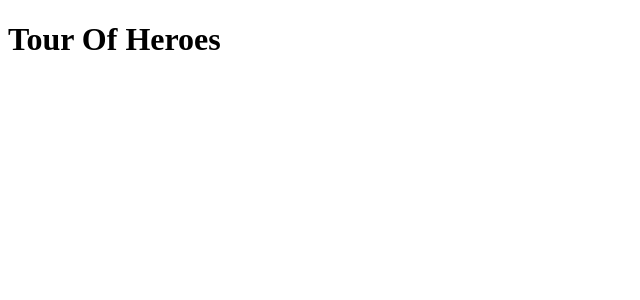
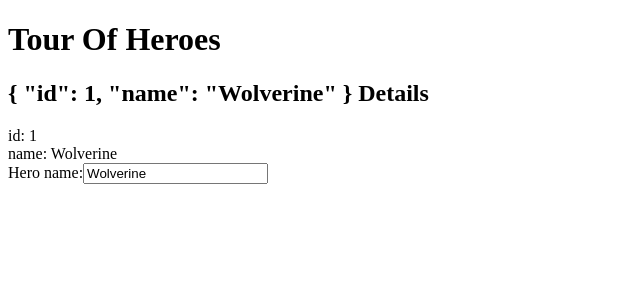
Before and after one commit to dionlan/tour-of-heroes-frontend, an Angular app: page / in a window 1280 px wide. Shown: the top 300 px of the page, without its empty margins (0-640 px from the left). Built offline with nearby package versions, Linux system fonts and the light colour scheme.

Commit message:
Edita um herói com o two-way data binding.

```diff
--- a/src/app/app.component.html
+++ b/src/app/app.component.html
@@ -1 +1,2 @@
 <h1>{{ title }}</h1>
+<app-heroes></app-heroes>
--- /dev/null
+++ b/src/app/hero.model.ts
@@ -0,0 +1,4 @@
+export interface Hero{
+  id?: number;
+  name: string;
+}
--- /dev/null
+++ b/src/app/heroes/heroes.component.html
@@ -0,0 +1,8 @@
+<h2>{{hero | json}} Details</h2>
+<div><span>id: </span>{{hero.id}}</div>
+<div><span>name: </span>{{hero.name}}</div>
+
+<div>
+  <label for="name">Hero name:</label>
+  <input id="name" [(ngModel)]="hero.name" placeholder="name" type="text" />
+</div>
--- /dev/null
+++ b/src/app/heroes/heroes.component.ts
@@ -0,0 +1,21 @@
+import { Component, OnInit } from '@angular/core';
+import { Hero } from '../hero.model';
+
+@Component({
+  selector: 'app-heroes',
+  templateUrl: './heroes.component.html',
+  styleUrls: ['./heroes.component.css']
+})
+export class HeroesComponent implements OnInit {
+
+  hero: Hero = {
+    id: 1,
+    name: 'Wolverine'
+  }
+
+  constructor() { }
+
+  ngOnInit(): void {
+  }
+
+}
```
Also changed, not shown: src/app/app.module.ts (+6 -2 lines), src/app/heroes/heroes.component.css (added).
